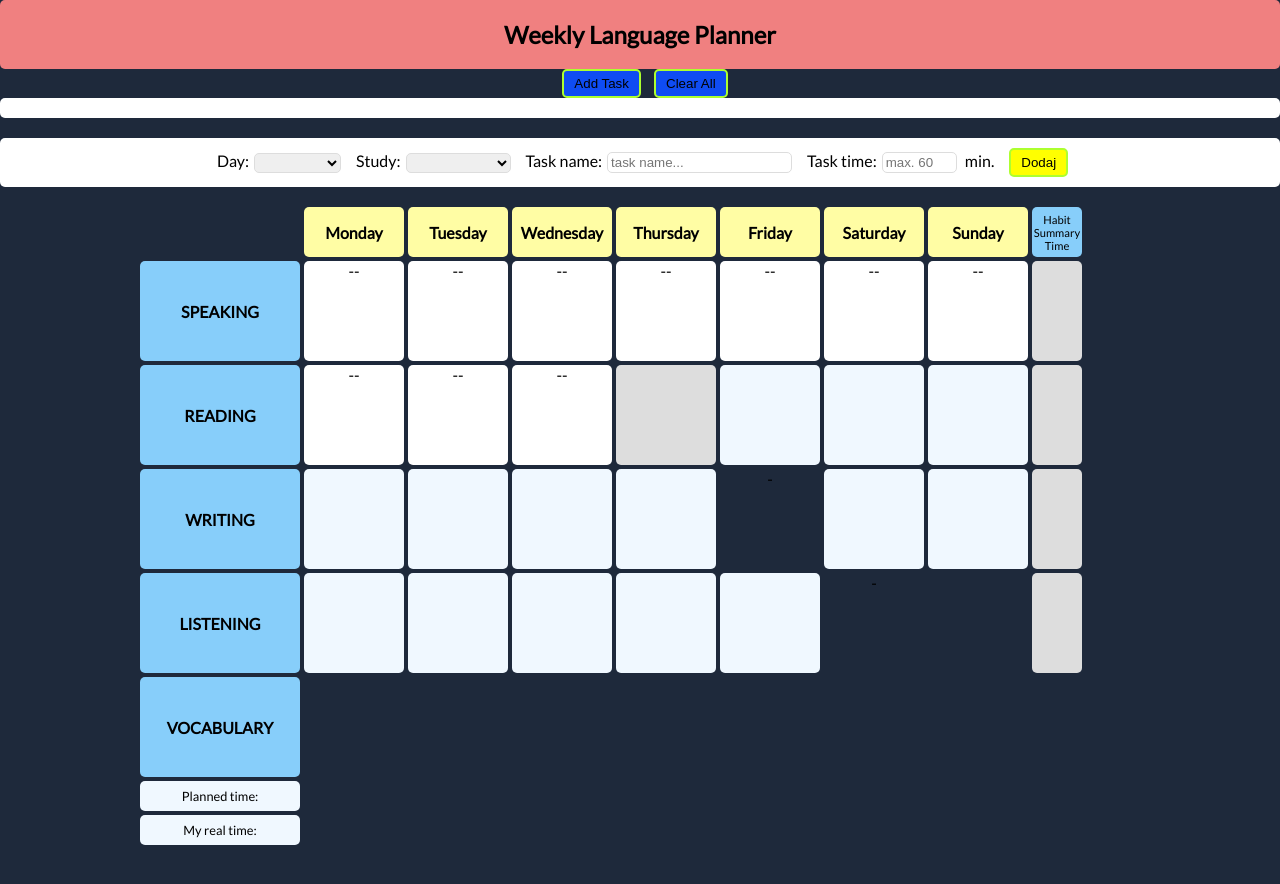
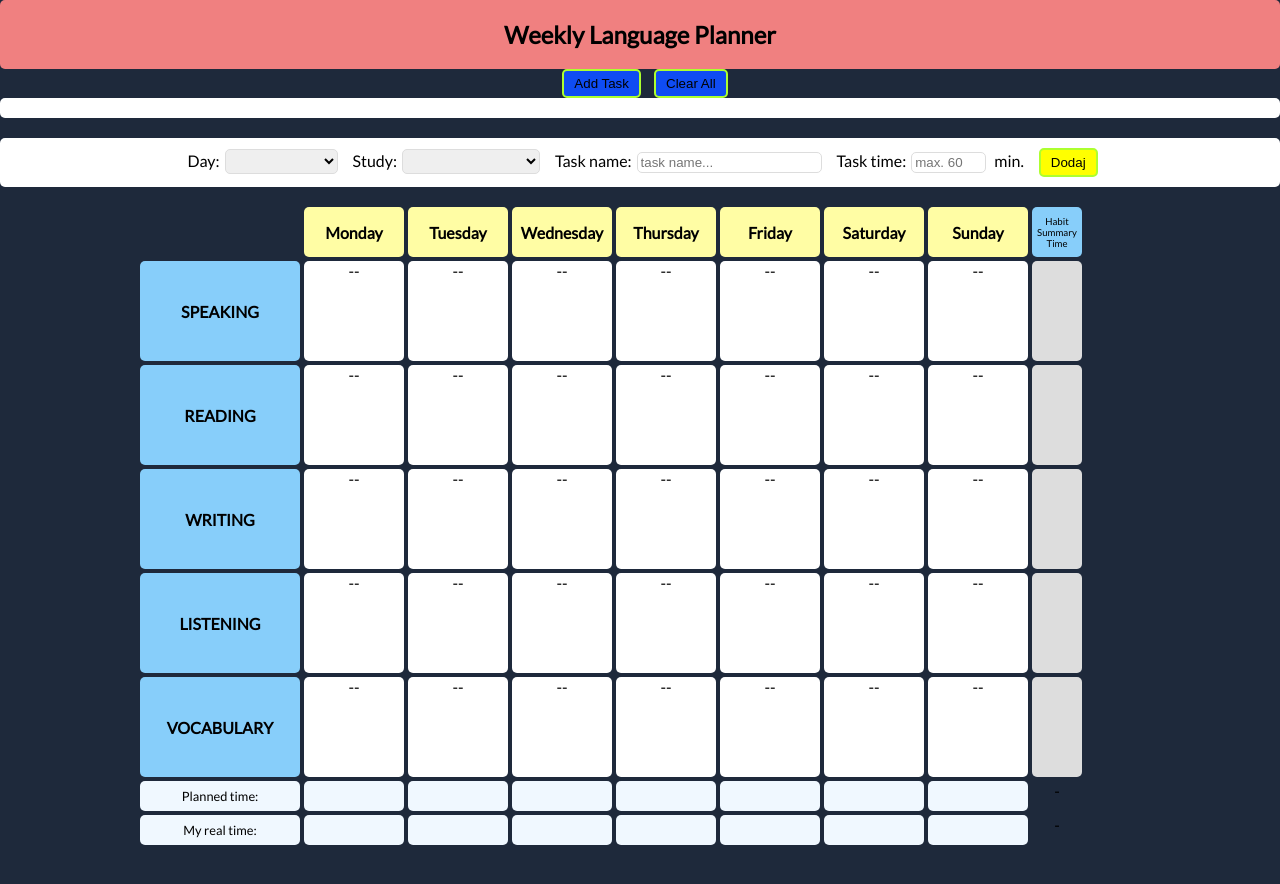
Before and after one commit to artur-IT/Weekly-Language-Planner, a React (Vite) app: page / in a window 1280 px wide. Built offline with nearby package versions, Linux system fonts and the light colour scheme.

Commit message:
create components css files

```diff
--- a/index.html
+++ b/index.html
@@ -5,6 +5,10 @@
     <meta name="viewport" content="width=device-width, initial-scale=1.0" />
     <link rel="stylesheet" href="./src/css/style.css" />
     <link rel="stylesheet" href="./src/css/grid.css" />
+    <link rel="stylesheet" href="./src/css/addTask.css" />
+    <link rel="stylesheet" href="./src/css/days.css" />
+    <link rel="stylesheet" href="./src/css/habits.css" />
+    <link rel="stylesheet" href="./src/css/habitSum.css" />
     <title>Weekly Language Planner</title>
   </head>
   <body>
--- a/src/App..jsx
+++ b/src/App..jsx
@@ -1,4 +1,4 @@
-import { Component, useState } from "react";
+import { Component, setState } from "react";
 
 import ShowTask from "./components/ShowTask";
 import Days from "./components/Days";
@@ -10,17 +10,80 @@ import HabitSumTime from "./components/HabitSumTime";
 export class App extends Component {
   constructor() {
     super();
-
-    let myLocalStore = localStorage.getItem("myTasks") ? JSON.parse(localStorage.getItem("myTasks")) : [];
+    this.myLocalStore = localStorage.getItem("myTasks") ? JSON.parse(localStorage.getItem("myTasks")) : [];
 
     this.state = {
-      store: myLocalStore,
+      store: this.myLocalStore,
     };
 
     this.days = ["Monday", "Tuesday", "Wednesday", "Thursday", "Friday", "Saturday", "Sunday"];
     this.habits = ["SPEAKING", "READING", "WRITING", "LISTENING", "VOCABULARY"];
     this.taskArray = [];
     this.divNames = [];
+
+    this.dayTimes = [
+      { day: "Monday", time: 0, real_time: 0 },
+      { day: "Tuesday", time: 0, real_time: 0 },
+      { day: "Wednesday", time: 0, real_time: 0 },
+      { day: "Thursday", time: 0, real_time: 0 },
+      { day: "Friday", time: 0, real_time: 0 },
+      { day: "Saturday", time: 0, real_time: 0 },
+      { day: "Sunday", time: 0, real_time: 0 },
+    ];
+    this.habitTimes = [
+      { study: "SPEAKING", time: 0 },
+      { study: "READING", time: 0 },
+      { study: "WRITING", time: 0 },
+      { study: "LISTENING", time: 0 },
+      { study: "VOCABULARY", time: 0 },
+    ];
+  }
+
+  // CREATE ARRAY WITH NAMES (for div): day-HABIT
+  namesForDIV = () => {
+    for (let x = 0; x < this.habits.length; x++) {
+      for (let y = 0; y < this.days.length; y++) {
+        const divName = this.days[y].toLocaleLowerCase() + `-` + this.habits[x];
+        this.divNames.push(divName);
+      }
+    }
+    return;
+  };
+
+  summaryOneDayTime = (day, time) => {
+    this.dayTimes.forEach((item) => (item.day === day ? (item.time += Number(time)) : null));
+  };
+
+  // SUMMARY FROM ALL TASKS PLANNED TIME FROM ONE-DAY
+  getOneDayTimes = () => {
+    // if (this.state.store)
+    //  console.log(el);
+    // for (const el of this.state.store)
+    // this.summaryOneDayTime(el.day, el.time);
+    // else null;
+  };
+
+  // SUMMARY ONE HABIT TIMES FROM ALL DAYS
+  getOneHabitTimes = () => {
+    const summaryOneHabitTime = (study, time) => {
+      this.habitTimes.forEach((item) => (item.study === study ? (item.time += Number(time)) : null));
+      return this.habitTimes;
+    };
+    // if (this.state.store)
+    for (const el of this.state.store) summaryOneHabitTime(el.study, el.time);
+    // else null;
+  };
+
+  //------------------------------- ADD SECTION start
+  // GET NEW TASK FROM USER AND SAVE TO LocalStorage
+  addTaskFromUser = (e) => {
+    e.preventDefault();
+    const myDay = document.querySelector(".day_task");
+    const myStudy = document.querySelector(".study");
+    const myTask = document.querySelector(".task_name");
+    const myTime = document.querySelector(".task_time");
+    const id = myDay.value.toLocaleLowerCase() + "-" + myStudy.value;
+    const date_add = new Date().toLocaleDateString("pl-PL");
 
     class TaskBox {
       constructor(id, date_add, day, study, name, time) {
@@ -34,108 +97,35 @@ export class App extends Component {
         this.active = false;
       }
     }
-  }
-
-  dayTimes = [
-    { day: "Monday", time: 0, real_time: 0 },
-    { day: "Tuesday", time: 0, real_time: 0 },
-    { day: "Wednesday", time: 0, real_time: 0 },
-    { day: "Thursday", time: 0, real_time: 0 },
-    { day: "Friday", time: 0, real_time: 0 },
-    { day: "Saturday", time: 0, real_time: 0 },
-    { day: "Sunday", time: 0, real_time: 0 },
-  ];
-
-  habitTimes = [
-    { study: "SPEAKING", time: 0 },
-    { study: "READING", time: 0 },
-    { study: "WRITING", time: 0 },
-    { study: "LISTENING", time: 0 },
-    { study: "VOCABULARY", time: 0 },
-  ];
-
-  // CREATE ARRAY WITH NAMES (for div): day-HABIT
-  namesForDIV = () => {
-    for (let x = 0; x < this.habits.length; x++) {
-      for (let y = 0; y < this.days.length; y++) {
-        const divName = this.days[y].toLocaleLowerCase() + `-` + this.habits[x];
-        this.divNames.push(divName);
-      }
-    }
-    return this.divNames;
-  };
-
-  // CREATE TABLE OF ALL TASKS
-  GetAllTasks = () => {
-    taskArray = [];
-    for (let i = 0; i < 35; i++) {
-      taskArray.push(<ShowTask key={i} name={`${divNames[i]}`} times={dayTimes} store={myLocalStore} />);
-    }
-    return taskArray;
-  };
-
-  // SUMMARY FROM ALL TASKS PLANNED TIME FROM ONE-DAY
-  getOneDayTimes = () => {
-    const summaryOneDayTime = (day, time) => {
-      this.dayTimes.forEach((item) => (item.day === day ? (item.time += Number(time)) : null));
-      return this.dayTimes;
-    };
-    if (this.myLocalStore) for (const el of this.myLocalStore) summaryOneDayTime(el.day, el.time);
-    else null;
-  };
-
-  // SUMMARY ONE HABIT TIMES FROM ALL DAYS
-  getOneHabitTimes = () => {
-    const summaryOneHabitTime = (study, time) => {
-      this.habitTimes.forEach((item) => (item.study === study ? (item.time += Number(time)) : null));
-      return this.habitTimes;
-    };
-    if (this.myLocalStore) for (const el of this.myLocalStore) summaryOneHabitTime(el.study, el.time);
-    else null;
-  };
-
-  //------------------------------- ADD SECTION start
-  // OBJECT FOR NEW TASK FROM USER
-
-  // GET NEW TASK FROM USER AND SAVE TO LocalStorage
-  addTaskFromUser = (e) => {
-    e.preventDefault();
-    const myDay = document.querySelector(".day_task");
-    const myStudy = document.querySelector(".study");
-    const myTask = document.querySelector(".task_name");
-    const myTime = document.querySelector(".task_time");
-    const id = myDay.value.toLocaleLowerCase() + "-" + myStudy.value;
-    const date_add = new Date().toLocaleDateString("pl-PL");
-
+    // add new task to this.state and LocalStore
     if (myDay.value && myStudy.value && myTask.value && myTime.value != 0) {
       const newTask = new TaskBox(id, date_add, myDay.value, myStudy.value, myTask.value, myTime.value);
-
-      let myLStasks = localStorage.getItem("myTasks") ? JSON.parse(localStorage.getItem("myTasks")) : [];
 
       // if (myLStasks.length !== 0) {
       //   for (const el of myLStasks) {
       //     if (id === el.id) {
-      //       // console.log(id, el.id);
       //       return alert("Usuń najpierw poprzedni wpis");
       //     } else myLStasks.push(newTask);
       //   }
       // } else
 
-      myLStasks.push(newTask);
-      localStorage.setItem("myTasks", JSON.stringify(myLStasks));
+      // this.state.store.push(newTask);
+      this.setState(() => ({
+        store: this.myLocalStore.push(newTask),
+      }));
 
-      // console.log(tasksStore);
+      localStorage.setItem("myTasks", JSON.stringify(this.state.store));
     } else alert("Uzupełnij pola!");
 
     myDay.value = myStudy.value = myTask.value = myTime.value = null;
-    // return myLocalStore;
   };
 
   // REMOVE ALL TASKS FROM LocalStore
   clearAllTasks = () => {
     localStorage.clear();
-    return GetAllTasks();
+    this.setState(this.myLocalStore);
   };
+
   //------------------------------- ADD SECTION end
 
   // -- BTN_DONE HANDLER
@@ -152,9 +142,9 @@ export class App extends Component {
       btn.addEventListener("click", (e) => {
         const taskName = e.target.parentElement.parentElement.attributes.name.nodeValue;
 
-        let findTaskIdx = myLocalStore.findIndex((el) => el.id === taskName);
-        myLocalStore.splice(findTaskIdx, 1);
-        localStorage.setItem("myTasks", JSON.stringify(myLocalStore));
+        let findTaskIdx = this.state.store.findIndex((el) => el.id === taskName);
+        this.state.store.splice(findTaskIdx, 1);
+        localStorage.setItem("myTasks", JSON.stringify(this.state.store));
       });
     });
   };
@@ -162,19 +152,17 @@ export class App extends Component {
   //-------
   render() {
     {
-      // console.log(this.days);
-      const planner = new App();
-      planner.namesForDIV();
-      planner.getOneDayTimes();
-      planner.getOneHabitTimes();
+      window.onload = () => {
+        document.querySelector("button.add_form").onclick = this.addTaskFromUser;
+        document.querySelector("button.remove_top").onclick = this.clearAllTasks;
+      };
+      this.namesForDIV();
 
-      window.onload = () => {
-        document.querySelector("button.add_form").onclick = App.addEventListener;
-        document.querySelector("button.remove_top").onclick = App.clearAllTasks;
+      this.getOneDayTimes();
 
-        planner.doneTaskHandle();
-        planner.removeTaskHandle();
-      };
+      this.getOneHabitTimes();
+      this.doneTaskHandle();
+      this.removeTaskHandle();
     }
 
     return (
@@ -182,48 +170,46 @@ export class App extends Component {
         <Days daysNames={this.days} />
         <Habits habitsNames={this.habits} />
 
-        {/* <GetAllTasks /> */}
-        <ShowTask name={this.divNames[0]} times={this.dayTimes} store={this.myLocalStore} />
-        <ShowTask name={this.divNames[1]} times={this.dayTimes} store={this.myLocalStore} />
-        <ShowTask name={this.divNames[2]} times={this.dayTimes} store={this.myLocalStore} />
-        <ShowTask name={this.divNames[3]} times={this.dayTimes} store={this.myLocalStore} />
-        <ShowTask name={this.divNames[4]} times={this.dayTimes} store={this.myLocalStore} />
-        <ShowTask name={this.divNames[5]} times={this.dayTimes} store={this.myLocalStore} />
-        <ShowTask name={this.divNames[6]} times={this.dayTimes} store={this.myLocalStore} />
-        <ShowTask name={this.divNames[7]} times={this.dayTimes} store={this.myLocalStore} />
-        <ShowTask name={this.divNames[8]} times={this.dayTimes} store={this.myLocalStore} />
-        <ShowTask name={this.divNames[9]} times={this.dayTimes} store={this.myLocalStore} />
-
-        {/* <ShowTask name={divNames[0]} times={dayTimes} store={myLocalStore} />
-      <ShowTask name={divNames[1]} times={dayTimes} store={myLocalStore} />
-      <ShowTask name={divNames[2]} times={dayTimes} store={myLocalStore} />
-      <ShowTask name={divNames[3]} times={dayTimes} store={myLocalStore} />
-      <ShowTask name={divNames[4]} times={dayTimes} store={myLocalStore} />
-      <ShowTask name={divNames[0]} times={dayTimes} store={myLocalStore} />
-      <ShowTask name={divNames[1]} times={dayTimes} store={myLocalStore} />
-      <ShowTask name={divNames[2]} times={dayTimes} store={myLocalStore} />
-      <ShowTask name={divNames[3]} times={dayTimes} store={myLocalStore} />
-      <ShowTask name={divNames[4]} times={dayTimes} store={myLocalStore} />
-
-      <ShowTask name={divNames[0]} times={dayTimes} store={myLocalStore} />
-      <ShowTask name={divNames[1]} times={dayTimes} store={myLocalStore} />
-      <ShowTask name={divNames[2]} times={dayTimes} store={myLocalStore} />
-      <ShowTask name={divNames[3]} times={dayTimes} store={myLocalStore} />
-      <ShowTask name={divNames[4]} times={dayTimes} store={myLocalStore} />
-      <ShowTask name={divNames[0]} times={dayTimes} store={myLocalStore} />
-      <ShowTask name={divNames[1]} times={dayTimes} store={myLocalStore} />
-      <ShowTask name={divNames[2]} times={dayTimes} store={myLocalStore} />
-      <ShowTask name={divNames[3]} times={dayTimes} store={myLocalStore} />
-      <ShowTask name={divNames[4]} times={dayTimes} store={myLocalStore} />
-
-      <ShowTask name={divNames[0]} times={dayTimes} store={myLocalStore} />
-      <ShowTask name={divNames[1]} times={dayTimes} store={myLocalStore} />
-      <ShowTask name={divNames[2]} times={dayTimes} store={myLocalStore} />
-      <ShowTask name={divNames[3]} times={dayTimes} store={myLocalStore} />
-      <ShowTask name={divNames[4]} times={dayTimes} store={myLocalStore} /> */}
-
+        {/*  */}
+        <ShowTask name={this.divNames[0]} times={this.dayTimes} store={this.state.store} />
+        <ShowTask name={this.divNames[1]} times={this.dayTimes} store={this.state.store} />
+        <ShowTask name={this.divNames[2]} times={this.dayTimes} store={this.state.store} />
+        <ShowTask name={this.divNames[3]} times={this.dayTimes} store={this.state.store} />
+        <ShowTask name={this.divNames[4]} times={this.dayTimes} store={this.state.store} />
+        <ShowTask name={this.divNames[5]} times={this.dayTimes} store={this.state.store} />
+        <ShowTask name={this.divNames[6]} times={this.dayTimes} store={this.state.store} />
+        <ShowTask name={this.divNames[7]} times={this.dayTimes} store={this.state.store} />
+        <ShowTask name={this.divNames[8]} times={this.dayTimes} store={this.state.store} />
+        <ShowTask name={this.divNames[9]} times={this.dayTimes} store={this.state.store} />
+        <ShowTask name={this.divNames[10]} times={this.dayTimes} store={this.state.store} />
+        <ShowTask name={this.divNames[11]} times={this.dayTimes} store={this.state.store} />
+        <ShowTask name={this.divNames[12]} times={this.dayTimes} store={this.state.store} />
+        <ShowTask name={this.divNames[13]} times={this.dayTimes} store={this.state.store} />
+        {/*  */}
+        <ShowTask name={this.divNames[14]} times={this.dayTimes} store={this.state.store} />
+        <ShowTask name={this.divNames[15]} times={this.dayTimes} store={this.state.store} />
+        <ShowTask name={this.divNames[16]} times={this.dayTimes} store={this.state.store} />
+        <ShowTask name={this.divNames[17]} times={this.dayTimes} store={this.state.store} />
+        <ShowTask name={this.divNames[18]} times={this.dayTimes} store={this.state.store} />
+        <ShowTask name={this.divNames[19]} times={this.dayTimes} store={this.state.store} />
+        <ShowTask name={this.divNames[20]} times={this.dayTimes} store={this.state.store} />
+        <ShowTask name={this.divNames[21]} times={this.dayTimes} store={this.state.store} />
+        <ShowTask name={this.divNames[22]} times={this.dayTimes} store={this.state.store} />
+        <ShowTask name={this.divNames[23]} times={this.dayTimes} store={this.state.store} />
+        <ShowTask name={this.divNames[24]} times={this.dayTimes} store={this.state.store} />
+        <ShowTask name={this.divNames[25]} times={this.dayTimes} store={this.state.store} />
+        <ShowTask name={this.divNames[26]} times={this.dayTimes} store={this.state.store} />
+        <ShowTask name={this.divNames[27]} times={this.dayTimes} store={this.state.store} />
+        <ShowTask name={this.divNames[28]} times={this.dayTimes} store={this.state.store} />
+        {/*  */}
+        <ShowTask name={this.divNames[29]} times={this.dayTimes} store={this.state.store} />
+        <ShowTask name={this.divNames[30]} times={this.dayTimes} store={this.state.store} />
+        <ShowTask name={this.divNames[31]} times={this.dayTimes} store={this.state.store} />
+        <ShowTask name={this.divNames[32]} times={this.dayTimes} store={this.state.store} />
+        <ShowTask name={this.divNames[33]} times={this.dayTimes} store={this.state.store} />
+        <ShowTask name={this.divNames[34]} times={this.dayTimes} store={this.state.store} />
+        {/*  */}
         <HabitSumTime times={this.habitTimes} />
-
         <PlannedTime times={this.dayTimes} />
         <RealTime times={this.dayTimes} />
       </section>
--- /dev/null
+++ b/src/css/addTask.css
@@ -0,0 +1,51 @@
+.task_fields {
+  /* display: none; */
+  position: relative;
+  top: -00px;
+  margin: 0 0 20px 0;
+  padding: 10px;
+  background-color: white;
+  z-index: 0;
+}
+
+label {
+  margin: 10px 5px;
+}
+
+select {
+  font-size: 1rem;
+  margin-left: 5px;
+  margin-right: 5px;
+  padding: 2px 3px;
+  border: 1px solid #ddd;
+}
+
+select option {
+  margin: 15px;
+  padding: 15px;
+}
+
+input {
+  margin: 0 5px;
+  padding: 2px 3px;
+  border: 1px solid #ddd;
+}
+
+#exercise_time {
+  width: 75px;
+}
+
+button.add_form {
+  margin-left: 10px;
+  padding: 5px 10px;
+  cursor: pointer;
+
+  background-color: yellow;
+  border: 2px solid greenyellow;
+}
+
+button.add_form:hover {
+  color: white;
+  background-color: black;
+  transition: 0.7s;
+}
--- a/src/css/grid.css
+++ b/src/css/grid.css
@@ -66,101 +66,11 @@ div {
   background-color: aliceblue;
 }
 
-.habit1_sum,
-.habit2_sum,
-.habit3_sum,
-.habit4_sum,
-.habit5_sum {
-  font-size: 0.8rem;
-  background-color: #ddd;
-}
-
-.habit1_sum {
-  grid-area: habit1_sum;
-}
-.habit2_sum {
-  grid-area: habit2_sum;
-}
-.habit3_sum {
-  grid-area: habit3_sum;
-}
-.habit4_sum {
-  grid-area: habit4_sum;
-}
-.habit51_sum {
-  grid-area: habit5_sum;
-}
-
 .zero {
   grid-area: zero;
   border: none;
 }
-.monnday {
-  grid-area: monnday;
-  font-weight: 700;
-  background-color: #fffda4;
-}
-.tuesday {
-  grid-area: tuesday;
-  font-weight: 700;
-  background-color: #fffda4;
-}
-.wednesday {
-  grid-area: wednesday;
-  font-weight: 700;
-  background-color: #fffda4;
-}
-.thursday {
-  grid-area: thursday;
-  font-weight: 700;
-  background-color: #fffda4;
-}
-.friday {
-  grid-area: friday;
-  font-weight: 700;
-  background-color: #fffda4;
-}
-.saturday {
-  grid-area: saturday;
-  font-weight: 700;
-  background-color: #fffda4;
-}
-.sunday {
-  grid-area: sunday;
-  font-weight: 700;
-  background-color: #fffda4;
-}
-.habit_sum {
-  width: 50px;
-  font-size: 0.7rem;
-  grid-area: habit_sum;
-  background-color: lightskyblue;
-}
-.habit1 {
-  grid-area: habit1;
-  font-weight: 700;
-  background-color: lightskyblue;
-}
-.habit2 {
-  grid-area: habit2;
-  font-weight: 700;
-  background-color: lightskyblue;
-}
-.habit3 {
-  grid-area: habit3;
-  font-weight: 700;
-  background-color: lightskyblue;
-}
-.habit4 {
-  grid-area: habit4;
-  font-weight: 700;
-  background-color: lightskyblue;
-}
-.habit5 {
-  grid-area: habit5;
-  font-weight: 700;
-  background-color: lightskyblue;
-}
+
 .plannded_time {
   font-size: 0.8rem;
   grid-area: plannded_time;
--- /dev/null
+++ b/src/css/habitSum.css
@@ -0,0 +1,31 @@
+.habit1_sum,
+.habit2_sum,
+.habit3_sum,
+.habit4_sum,
+.habit5_sum {
+  font-size: 0.8rem;
+  background-color: #ddd;
+}
+
+.habit1_sum {
+  grid-area: habit1_sum;
+}
+.habit2_sum {
+  grid-area: habit2_sum;
+}
+.habit3_sum {
+  grid-area: habit3_sum;
+}
+.habit4_sum {
+  grid-area: habit4_sum;
+}
+.habit51_sum {
+  grid-area: habit5_sum;
+}
+
+.habit_sum {
+  width: 50px;
+  font-size: 0.6rem;
+  grid-area: habit_sum;
+  background-color: lightskyblue;
+}
--- a/src/css/style.css
+++ b/src/css/style.css
@@ -73,57 +73,3 @@ button.remove_top {
   cursor: pointer;
   border: 1px solid green;
 }
-
-/* Form add task - Start */
-.task_fields {
-  /* display: none; */
-  position: relative;
-  top: -00px;
-  margin: 0 0 20px 0;
-  padding: 10px;
-  background-color: white;
-  z-index: 0;
-}
-
-label {
-  margin: 10px 5px;
-}
-
-select {
-  font-size: 0.7rem;
-  margin-left: 5px;
-  margin-right: 5px;
-  padding: 2px 3px;
-  border: 1px solid #ddd;
-}
-
-select option {
-  margin: 15px;
-  padding: 15px;
-}
-
-input {
-  margin: 0 5px;
-  padding: 2px 3px;
-  border: 1px solid #ddd;
-}
-
-#exercise_time {
-  width: 75px;
-}
-
-button.add_form {
-  margin-left: 10px;
-  padding: 5px 10px;
-  cursor: pointer;
-
-  background-color: yellow;
-  border: 2px solid greenyellow;
-}
-
-button.add_form:hover {
-  color: white;
-  background-color: black;
-  transition: 0.7s;
-}
-/* Form add task - End */
```
Also changed, not shown: src/css/days.css (added, +35 -0 lines), src/css/habits.css (added, +25 -0 lines).
